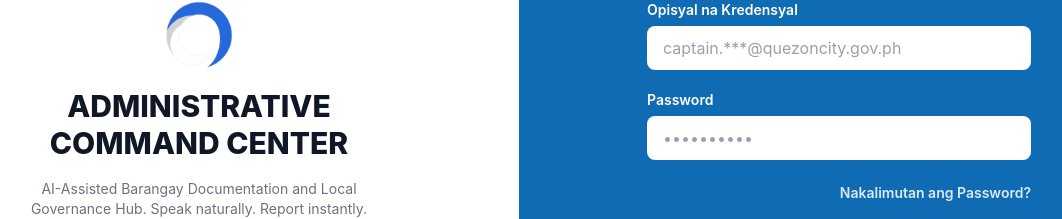
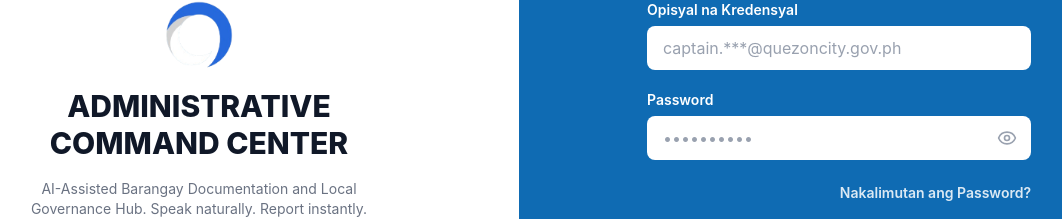
Before and after one commit to Alttabs25/BosesBantay-Web-Admin, a React (Vite) app: page /login in a window 1280 px wide. Shown: the part 295-514 px from the top of the page, without its empty margins (121-1183 px from the left). Built offline with nearby package versions, Linux system fonts and the light colour scheme; no server answers; the database is empty.

Commit message:
Password Visibility

```diff
--- a/src/pages/FirstLoginPasswordChange.jsx
+++ b/src/pages/FirstLoginPasswordChange.jsx
@@ -1,6 +1,6 @@
 import { useState } from 'react'
 import { useNavigate } from 'react-router-dom'
-import { KeyRound, LogOut } from 'lucide-react'
+import { Eye, EyeOff, KeyRound, LogOut } from 'lucide-react'
 import { useAuth } from '../context/AuthContext'
 import { useData } from '../context/DataContext'
 import { useToast } from '../context/ToastContext'
@@ -13,6 +13,8 @@
 
   const [newPassword, setNewPassword] = useState('')
   const [confirmPassword, setConfirmPassword] = useState('')
+  const [showNewPassword, setShowNewPassword] = useState(false)
+  const [showConfirmPassword, setShowConfirmPassword] = useState(false)
 
   const handleSubmit = (e) => {
     e.preventDefault()
@@ -46,32 +48,64 @@
         </p>
 
         <form onSubmit={handleSubmit} className="mt-6 space-y-4">
-          <label className="block">
-            <span className="mb-1.5 block text-sm font-semibold text-gray-700">
+          <div className="block">
+            <label htmlFor="new-password" className="mb-1.5 block text-sm font-semibold text-gray-700">
               Bagong Password
-            </span>
+            </label>
+            <div className="relative">
               <input
-              type="password"
+                id="new-password"
+                type={showNewPassword ? 'text' : 'password'}
                 required
                 value={newPassword}
                 onChange={(e) => setNewPassword(e.target.value)}
                 placeholder="••••••••••"
-              className="w-full rounded-lg border border-gray-300 px-3 py-2.5 text-sm placeholder:text-gray-400 focus:border-bb-blue focus:outline-none focus:ring-1 focus:ring-bb-blue"
+                className="w-full rounded-lg border border-gray-300 pl-3 pr-10 py-2.5 text-sm placeholder:text-gray-400 focus:border-bb-blue focus:outline-none focus:ring-1 focus:ring-bb-blue"
               />
+              <button
+                type="button"
+                onClick={() => setShowNewPassword((v) => !v)}
+                aria-label={showNewPassword ? 'Itago ang bagong password' : 'Ipakita ang bagong password'}
+                title={showNewPassword ? 'Itago ang bagong password' : 'Ipakita ang bagong password'}
+                className="absolute inset-y-0 right-0 flex items-center pr-3 text-gray-400 hover:text-gray-600 focus:outline-none transition-colors"
+              >
+                {showNewPassword ? (
+                  <EyeOff className="h-4 w-4" aria-hidden="true" />
+                ) : (
+                  <Eye className="h-4 w-4" aria-hidden="true" />
+                )}
+              </button>
+            </div>
+          </div>
+          <div className="block">
+            <label htmlFor="confirm-password" className="mb-1.5 block text-sm font-semibold text-gray-700">
+              Kumpirmahin ang Password
             </label>
-          <label className="block">
-            <span className="mb-1.5 block text-sm font-semibold text-gray-700">
-              Kumpirmahin ang Password
-            </span>
+            <div className="relative">
               <input
-              type="password"
+                id="confirm-password"
+                type={showConfirmPassword ? 'text' : 'password'}
                 required
                 value={confirmPassword}
                 onChange={(e) => setConfirmPassword(e.target.value)}
                 placeholder="••••••••••"
-              className="w-full rounded-lg border border-gray-300 px-3 py-2.5 text-sm placeholder:text-gray-400 focus:border-bb-blue focus:outline-none focus:ring-1 focus:ring-bb-blue"
+                className="w-full rounded-lg border border-gray-300 pl-3 pr-10 py-2.5 text-sm placeholder:text-gray-400 focus:border-bb-blue focus:outline-none focus:ring-1 focus:ring-bb-blue"
               />
-          </label>
+              <button
+                type="button"
+                onClick={() => setShowConfirmPassword((v) => !v)}
+                aria-label={showConfirmPassword ? 'Itago ang kumpirmasyon ng password' : 'Ipakita ang kumpirmasyon ng password'}
+                title={showConfirmPassword ? 'Itago ang kumpirmasyon ng password' : 'Ipakita ang kumpirmasyon ng password'}
+                className="absolute inset-y-0 right-0 flex items-center pr-3 text-gray-400 hover:text-gray-600 focus:outline-none transition-colors"
+              >
+                {showConfirmPassword ? (
+                  <EyeOff className="h-4 w-4" aria-hidden="true" />
+                ) : (
+                  <Eye className="h-4 w-4" aria-hidden="true" />
+                )}
+              </button>
+            </div>
+          </div>
           <p className="text-xs text-gray-400">Dapat hindi bababa sa 8 karakter.</p>
 
           <button
--- a/src/pages/ForgotPassword.jsx
+++ b/src/pages/ForgotPassword.jsx
@@ -1,6 +1,6 @@
 import { useState } from 'react'
 import { Link, useNavigate } from 'react-router-dom'
-import { ArrowLeft } from 'lucide-react'
+import { ArrowLeft, Eye, EyeOff } from 'lucide-react'
 import { useAuth } from '../context/AuthContext'
 import { useData } from '../context/DataContext'
 import { useToast } from '../context/ToastContext'
@@ -16,6 +16,8 @@
   const [code, setCode] = useState('')
   const [newPassword, setNewPassword] = useState('')
   const [confirmPassword, setConfirmPassword] = useState('')
+  const [showNewPassword, setShowNewPassword] = useState(false)
+  const [showConfirmPassword, setShowConfirmPassword] = useState(false)
   const [notice, setNotice] = useState('')
 
   const requestCode = (e) => {
@@ -118,29 +120,65 @@
                 />
               </label>
 
-              <label className="block">
-                <span className="mb-1.5 block text-sm font-semibold">Bagong Password</span>
+              <div className="block">
+                <label htmlFor="forgot-new-password" className="mb-1.5 block text-sm font-semibold">
+                  Bagong Password
+                </label>
+                <div className="relative">
                   <input
-                  type="password"
+                    id="forgot-new-password"
+                    type={showNewPassword ? 'text' : 'password'}
                     required
                     value={newPassword}
                     onChange={(e) => setNewPassword(e.target.value)}
                     placeholder="••••••••••"
-                  className="w-full rounded-lg border-0 bg-white px-4 py-2.5 text-gray-900 placeholder:text-gray-400 focus:outline-none focus:ring-2 focus:ring-white"
+                    className="w-full rounded-lg border-0 bg-white pl-4 pr-11 py-2.5 text-gray-900 placeholder:text-gray-400 focus:outline-none focus:ring-2 focus:ring-white"
                   />
+                  <button
+                    type="button"
+                    onClick={() => setShowNewPassword((v) => !v)}
+                    aria-label={showNewPassword ? 'Itago ang bagong password' : 'Ipakita ang bagong password'}
+                    title={showNewPassword ? 'Itago ang bagong password' : 'Ipakita ang bagong password'}
+                    className="absolute inset-y-0 right-0 flex items-center pr-3.5 text-gray-400 hover:text-gray-600 focus:outline-none transition-colors"
+                  >
+                    {showNewPassword ? (
+                      <EyeOff className="h-5 w-5" aria-hidden="true" />
+                    ) : (
+                      <Eye className="h-5 w-5" aria-hidden="true" />
+                    )}
+                  </button>
+                </div>
+              </div>
+
+              <div className="block">
+                <label htmlFor="forgot-confirm-password" className="mb-1.5 block text-sm font-semibold">
+                  Kumpirmahin ang Password
                 </label>
-
-              <label className="block">
-                <span className="mb-1.5 block text-sm font-semibold">Kumpirmahin ang Password</span>
+                <div className="relative">
                   <input
-                  type="password"
+                    id="forgot-confirm-password"
+                    type={showConfirmPassword ? 'text' : 'password'}
                     required
                     value={confirmPassword}
                     onChange={(e) => setConfirmPassword(e.target.value)}
                     placeholder="••••••••••"
-                  className="w-full rounded-lg border-0 bg-white px-4 py-2.5 text-gray-900 placeholder:text-gray-400 focus:outline-none focus:ring-2 focus:ring-white"
+                    className="w-full rounded-lg border-0 bg-white pl-4 pr-11 py-2.5 text-gray-900 placeholder:text-gray-400 focus:outline-none focus:ring-2 focus:ring-white"
                   />
-              </label>
+                  <button
+                    type="button"
+                    onClick={() => setShowConfirmPassword((v) => !v)}
+                    aria-label={showConfirmPassword ? 'Itago ang kumpirmasyon ng password' : 'Ipakita ang kumpirmasyon ng password'}
+                    title={showConfirmPassword ? 'Itago ang kumpirmasyon ng password' : 'Ipakita ang kumpirmasyon ng password'}
+                    className="absolute inset-y-0 right-0 flex items-center pr-3.5 text-gray-400 hover:text-gray-600 focus:outline-none transition-colors"
+                  >
+                    {showConfirmPassword ? (
+                      <EyeOff className="h-5 w-5" aria-hidden="true" />
+                    ) : (
+                      <Eye className="h-5 w-5" aria-hidden="true" />
+                    )}
+                  </button>
+                </div>
+              </div>
 
               <button
                 type="submit"
--- a/src/pages/Login.jsx
+++ b/src/pages/Login.jsx
@@ -1,6 +1,6 @@
 import { useState } from 'react'
 import { Link, useNavigate } from 'react-router-dom'
-import { Loader2 } from 'lucide-react'
+import { Eye, EyeOff, Loader2 } from 'lucide-react'
 import { useAuth } from '../context/AuthContext'
 import { useData } from '../context/DataContext'
 import LoginLoadingScreen from '../components/LoginLoadingScreen'
@@ -11,6 +11,7 @@
   const navigate = useNavigate()
   const [credential, setCredential] = useState('')
   const [password, setPassword] = useState('')
+  const [showPassword, setShowPassword] = useState(false)
   const [error, setError] = useState('')
   const [isSubmitting, setIsSubmitting] = useState(false)
   const [loginTransition, setLoginTransition] = useState(null)
@@ -111,20 +112,37 @@
               />
             </label>
 
-            <label className="block">
-              <span className="mb-1.5 block text-sm font-semibold">
+            <div className="block">
+              <label htmlFor="login-password" className="mb-1.5 block text-sm font-semibold">
                 Password
-              </span>
+              </label>
+              <div className="relative">
                 <input
-                type="password"
+                  id="login-password"
+                  type={showPassword ? 'text' : 'password'}
                   required
                   disabled={isSubmitting || !!loginTransition}
                   value={password}
                   onChange={(e) => setPassword(e.target.value)}
                   placeholder="••••••••••"
-                className="w-full rounded-lg border-0 bg-white px-4 py-2.5 text-gray-900 placeholder:text-gray-400 focus:outline-none focus:ring-2 focus:ring-white disabled:opacity-60 transition-opacity"
+                  className="w-full rounded-lg border-0 bg-white pl-4 pr-11 py-2.5 text-gray-900 placeholder:text-gray-400 focus:outline-none focus:ring-2 focus:ring-white disabled:opacity-60 transition-opacity"
                 />
-            </label>
+                <button
+                  type="button"
+                  onClick={() => setShowPassword((prev) => !prev)}
+                  disabled={isSubmitting || !!loginTransition}
+                  aria-label={showPassword ? 'Itago ang password' : 'Ipakita ang password'}
+                  title={showPassword ? 'Itago ang password' : 'Ipakita ang password'}
+                  className="absolute inset-y-0 right-0 flex items-center pr-3.5 text-gray-400 hover:text-gray-600 focus:outline-none disabled:opacity-60 transition-colors"
+                >
+                  {showPassword ? (
+                    <EyeOff className="h-5 w-5" aria-hidden="true" />
+                  ) : (
+                    <Eye className="h-5 w-5" aria-hidden="true" />
+                  )}
+                </button>
+              </div>
+            </div>
 
             {error && (
               <p className="rounded-lg bg-red-500/20 px-3 py-2 text-sm font-medium text-white border border-red-500/30">
```
Lines whose indentation alone changed are shown as unchanged.
